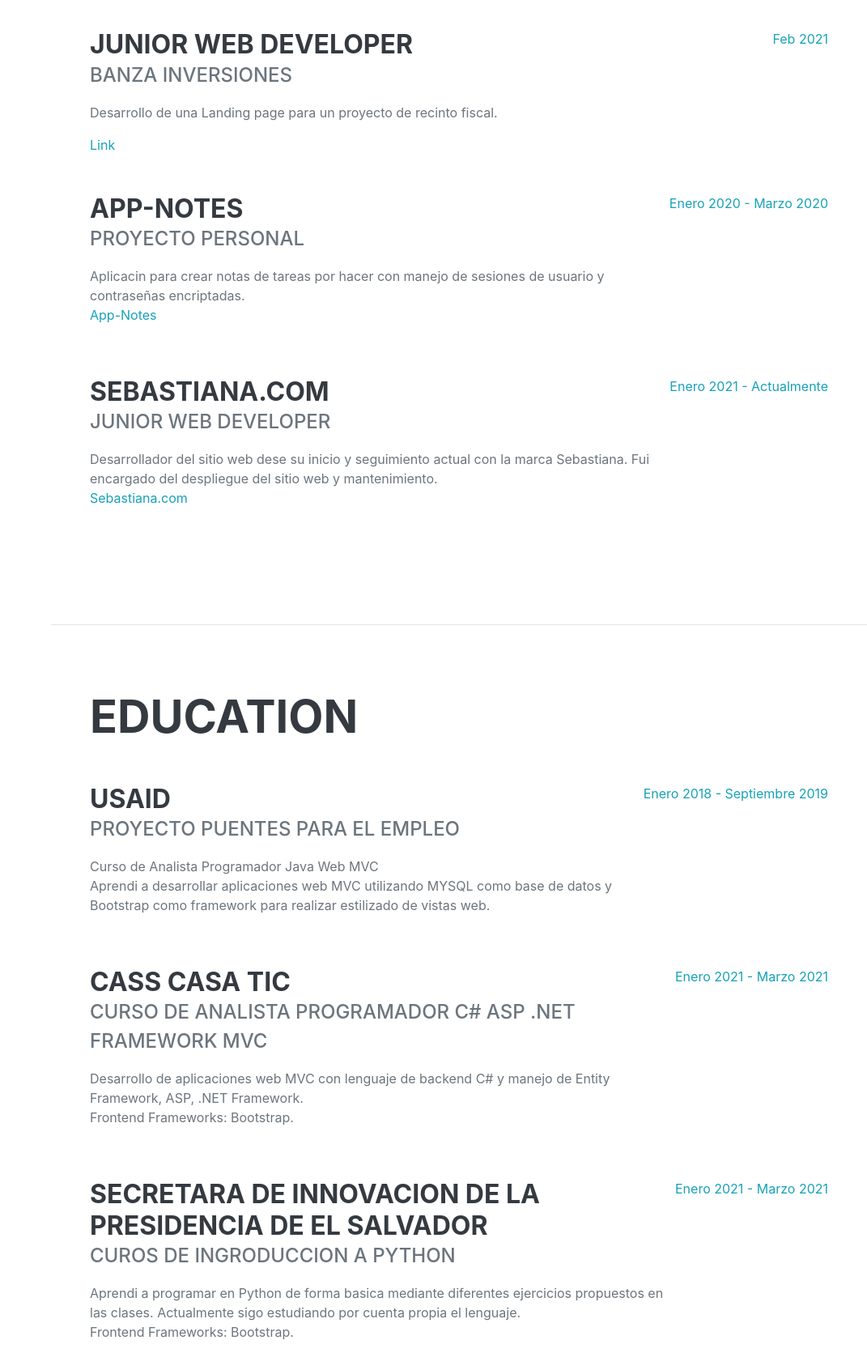
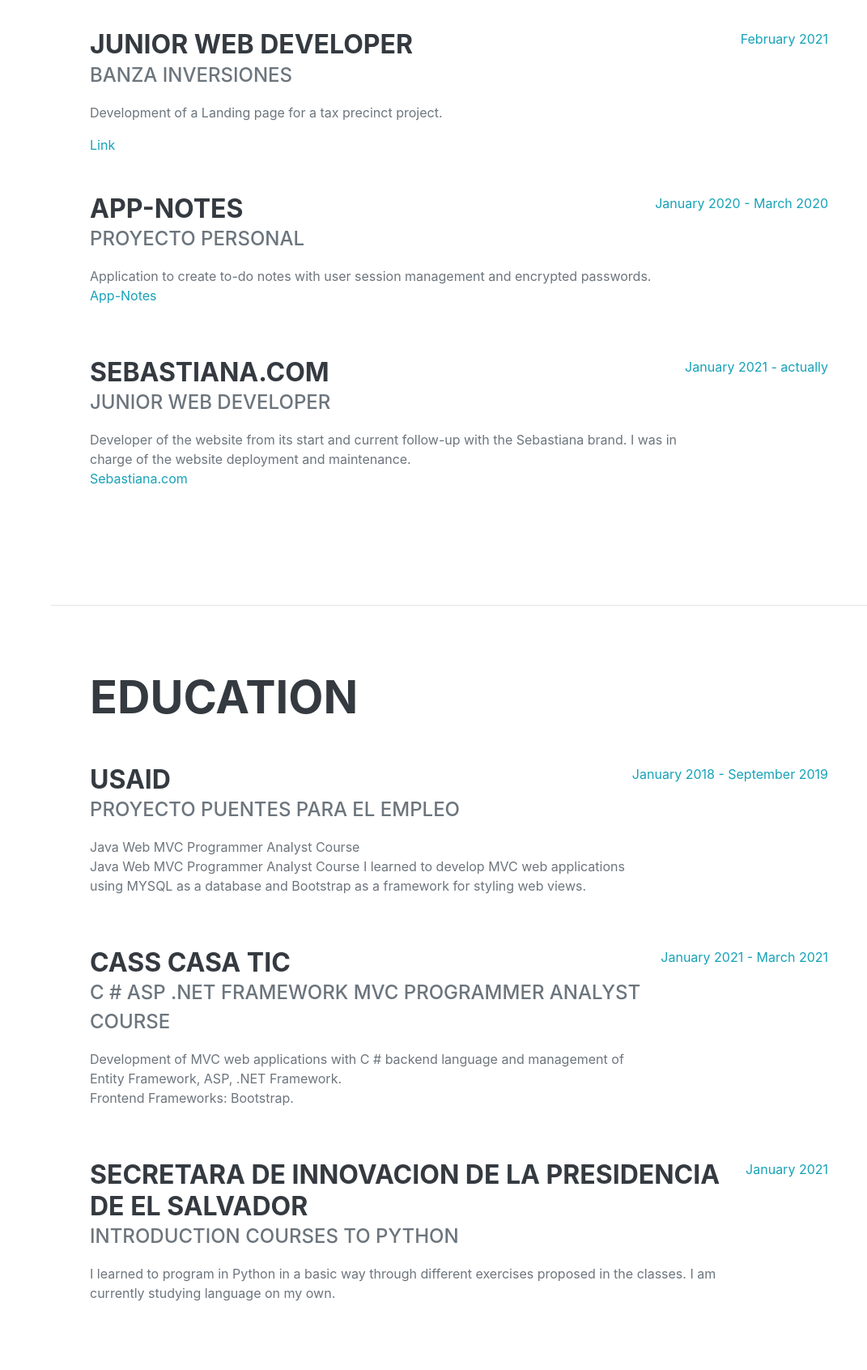
Before and after one commit to JoseAngelAz/PORTAFOLIOPERSONALV2, a plain HTML site: page index.html in a window 1280 px wide. Shown: the part 960-2652 px from the top of the page at 81% size, without its empty margins (209-1280 px from the left). Drawn offline with nearby package versions, Linux system fonts and the light colour scheme; a web font is replaced by a local one.

Commit message:
Portafolio actualizado

```diff
--- a/index.html
+++ b/index.html
@@ -47,9 +47,8 @@
                         Soyapango San Salvador
                         <a class="text-info" href="gmail.com">angelazucenadev@gmail.com</a>
                     </div>
-                    <p class="lead mb-5">Soy un Programador Jr
-                        apasionado con aprender cosas nuevas,
-                        dime que quieres y si no se hacerlo, lo aprendo!.
+                    <p class="lead mb-5">I am a Jr Programmer passionate about learning new things,
+                         tell me what you want and if I don't know how to do it, I'll learn it!
                     </p>
                     <div class="social-icons">
                         <a class="social-icon" href="https://www.linkedin.com/in/jos%C3%A9-angel-azucena-m%C3%A9ndez-0a0007196/"><i class="fab fa-linkedin-in"></i></a>
@@ -69,39 +68,35 @@
                         <div class="flex-grow-1">
                             <h3 class="mb-0">Junior Web Developer</h3>
                             <div class="subheading mb-3">Banza Inversiones</div>
-                            <p>Desarrollo de una Landing page para un proyecto de recinto fiscal.</p>
+                            <p>Development of a Landing page for a tax precinct project.</p>
                             <a class="text-info" href="http://depositotemporaldeaduanas.com/">Link</a>
                         </div>
-                        <div class="flex-shrink-0"><span class="text-info">Feb 2021 </span></div>
+                        <div class="flex-shrink-0"><span class="text-info">February 2021 </span></div>
                     </div>
                     <!-- App-Notes-->
                     <div class="d-flex flex-column flex-md-row justify-content-between mb-5">
                         <div class="flex-grow-1">
                             <h3 class="mb-0">App-Notes</h3>
                             <div class="subheading mb-3">Proyecto Personal</div>
-                            <p>Aplicacin para crear notas
-                                de tareas por hacer con
-                                manejo de sesiones de usuario
-                                y contraseñas encriptadas.
+                            <p>Application to create to-do notes with user session management and encrypted passwords.
                                 <br>
                                 <a class="text-info" href="http://app-notes-2020.herokuapp.com/index">App-Notes</a>
                             </p>
                         </div>
-                        <div class="flex-shrink-0"><span class="text-info">Enero 2020 - Marzo 2020</span></div>
+                        <div class="flex-shrink-0"><span class="text-info">January 2020 - March 2020</span></div>
                     </div>
                     <!-- Sebastiana-->
                     <div class="d-flex flex-column flex-md-row justify-content-between mb-5">
                         <div class="flex-grow-1">
                             <h3 class="mb-0">Sebastiana.com</h3>
                             <div class="subheading mb-3">Junior Web Developer</div>
-                            <p>Desarrollador del sitio web
-                                dese su inicio y seguimiento
-                                actual con la marca Sebastiana.
-                                Fui encargado del despliegue del sitio web y mantenimiento.
+                            <p>Developer of the website from its start and current
+                                follow-up with the Sebastiana brand.
+                                 I was in charge of the website deployment and maintenance.
                             <br>
                         <a class="text-info" href="Sebatiana.com">Sebastiana.com</a></p>
                         </div>
-                        <div class="flex-shrink-0"><span class="text-info">Enero 2021 - Actualmente</span></div>
+                        <div class="flex-shrink-0"><span class="text-info">January 2021 - actually</span></div>
                     </div>
             </section>
             <hr class="m-0" />
@@ -114,45 +109,39 @@
                         <div class="flex-grow-1">
                             <h3 class="mb-0">USAID</h3>
                             <div class="subheading mb-3">Proyecto puentes para el empleo</div>
-                            <div>Curso de Analista Programador Java Web MVC</div>
-                            <p>Aprendi a desarrollar aplicaciones web MVC
-                                utilizando MYSQL como base de datos y Bootstrap
-                                como framework para realizar estilizado de vistas
-                                web.
+                            <div>Java Web MVC Programmer Analyst Course</div>
+                            <p>Java Web MVC Programmer Analyst Course
+                                I learned to develop MVC web applications using MYSQL as a database and Bootstrap as a framework for styling web views.
                             </p>
                         </div>
-                        <div class="flex-shrink-0"><span class="text-info">Enero 2018 - Septiembre 2019</span></div>
+                        <div class="flex-shrink-0"><span class="text-info">January 2018 - September 2019</span></div>
                     </div>
                     <!--CASA TIC-->
                     <div class="d-flex flex-column flex-md-row justify-content-between mb-5">
                         <div class="flex-grow-1">
                             <h3 class="mb-0">CASS Casa TIC</h3>
-                            <div class="subheading mb-3">CUrso de Analista Programador C# ASP .NET Framework MVC</div>
+                            <div class="subheading mb-3">C # ASP .NET FRAMEWORK MVC PROGRAMMER ANALYST COURSE</div>
                             <p>
-                                Desarrollo de aplicaciones
-                                web MVC con lenguaje de
-                                backend C# y manejo de
-                                Entity Framework, ASP,
-                                .NET Framework. <br>
-                                Frontend Frameworks: Bootstrap.
+                                Development of MVC web applications with C #
+                                 backend language and management of Entity Framework,
+                                  ASP, .NET Framework.
+                                     <br>
+                                     Frontend Frameworks: Bootstrap.
                             </p>
                         </div>
-                        <div class="flex-shrink-0"><span class="text-info">Enero 2021 - Marzo 2021</span></div>
+                        <div class="flex-shrink-0"><span class="text-info">January 2021 - March 2021</span></div>
                     </div>
                      <!--PYTHON-->
                      <div class="d-flex flex-column flex-md-row justify-content-between">
                         <div class="flex-grow-1">
                             <h3 class="mb-0">Secretara de Innovacion de la Presidencia de El Salvador</h3>
-                            <div class="subheading mb-3">curos de ingroduccion a Python</div>
+                            <div class="subheading mb-3">INTRODUCTION COURSES TO PYTHON</div>
                             <p>
-                                Aprendi a programar en Python de forma basica mediante diferentes ejercicios propuestos en las clases.
-                                Actualmente sigo estudiando
-                                por cuenta propia el lenguaje.
-                                 <br>
-                                Frontend Frameworks: Bootstrap.
+                                I learned to program in Python in a basic way through different
+                                exercises proposed in the classes. I am currently studying language on my own.
                             </p>
                         </div>
-                        <div class="flex-shrink-0"><span class="text-info">Enero 2021 - Marzo 2021</span></div>
+                        <div class="flex-shrink-0"><span class="text-info">January 2021</span></div>
                     </div>
                 </div>
             </section>
@@ -212,16 +201,12 @@
             <section class="resume-section" id="interests">
                 <div class="resume-section-content">
                     <h2 class="mb-5">Interests</h2>
-                    <p>A parte de ser un Desarrollador web Jr tambien
-                        tengo una pasion por la musica <br>
-                        Me emociona aprender a tocar nuevos instrumentos
-                        musicales y a veces subo videos a youtube de mis
-                        grabaciones personales tocando.</p>
-                    <p class="mb-0">Me encanta ver videos en Youtube relacionados
-                        a tecnologia, asi como tambien comics de super heroes y
-                        peliculas ambientadas en espacio tiempo ciberpunk, soy
-                        un amante de los Video Juegos y comienzo a tener una
-                        atraccion hacia la fotografia.
+                    <p>Besides being a Jr Web Developer I also have a passion for music
+                        I am excited to learn to play new musical instruments and sometimes
+                         upload YouTube videos of my personal recordings of playing.</p>
+                    <p class="mb-0">I love to watch videos on YouTube related to technology,
+                        as well as comics of super heroes and movies set in cyberpunk space time,
+                         I am a lover of Video Games and I am beginning to have an attraction towards photography.
                     </p>
                 </div>
             </section>
@@ -229,15 +214,19 @@
             <!-- Awards-->
             <section class="resume-section" id="awards">
                 <div class="resume-section-content">
-                    <h2 class="mb-5">Premios y Certificaciones</h2>
+                    <h2 class="mb-5">Awards & certifications</h2>
                     <ul class="fa-ul mb-0">
                         <li>
                             <span class="fa-li"><i class="fas fa-trophy text-warning"></i></span>
-                            Analista Programador Java Web MVC
+                            Java Web MVC Programmer Analyst
                         </li>
                         <li>
                             <span class="fa-li"><i class="fas fa-trophy text-warning"></i></span>
-                            Analista Programador Python Basico
+                            Basic Python Programmer Analyst
+                        </li>
+                        <li>
+                            <span class="fa-li"><i class="fas fa-trophy text-warning"></i></span>
+                            Basic C# MVC     Programmer Analyst
                         </li>
                         <li>
                             <span class="fa-li"><i class="fas fa-trophy text-warning"></i></span>
```
